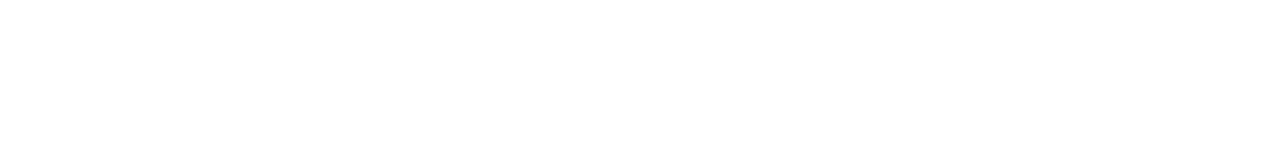
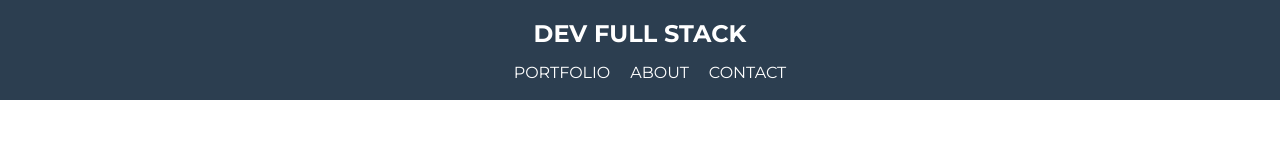
Before and after one commit to gustavolucen4/DesafioProfile, a plain HTML site: page index.html in a window 1280 px wide. Drawn offline with Linux system fonts and the light colour scheme.

Commit message:
Header created

```diff
--- /dev/null
+++ b/css/style.css
@@ -0,0 +1,47 @@
+@import url('https://fonts.googleapis.com/css2?family=Inter:wght@100;200;300;400;500;600;700;800;900&family=Montserrat:ital,wght@0,400;0,700;1,400;1,700&display=swap');
+
+:root {
+    --color-dark-blue: #2C3E50;
+    --color-green-pastel: #1ABC9C;
+    --color-white: #fff;
+}
+
+*{
+    font-family: "Montserrat";
+    margin: 0;
+    padding: 0;
+    box-sizing: border-box;
+}
+
+a{
+    text-decoration: none;
+    color: unset;
+}
+
+header {
+    background-color: var(--color-dark-blue);
+    color: var(--color-white);
+    height: 100px;
+    display: flex;
+    justify-content: center;
+}
+
+.nav-container {
+    display: flex;
+    flex-direction: column;
+    justify-content: center;
+    align-items: center;
+}
+
+.nav-container h1 {
+    margin-bottom: 15px;
+}
+
+.nav-container ul {
+    display: flex;
+}
+
+.nav-container li {
+    list-style-type: none;
+    margin: 0 0 0 20px;
+}
--- a/index.html
+++ b/index.html
@@ -4,9 +4,19 @@
     <meta charset="UTF-8">
     <meta http-equiv="X-UA-Compatible" content="IE=edge">
     <meta name="viewport" content="width=device-width, initial-scale=1.0">
+    <link rel="stylesheet" href="/css/style.css">
     <title>Profile</title>
 </head>
 <body>
-
+    <header>
+        <nav class="nav-container">
+            <a href="#"><h1>DEV FULL STACK</h1></a>
+            <ul>
+                <li><a href="#">PORTFOLIO</a></li>
+                <li><a href="#">ABOUT</a></li>
+                <li><a href="#">CONTACT</a></li>
+            </ul>
+        </nav>
+    </header>
 </body>
 </html>
```
Also changed, not shown: img/Profile.svg (added), img/image 3.png (added), img/image 4.png (added), img/image 5.png (added), img/image 6.png (added), img/image 7.png (added), img/image 8.png (added).
